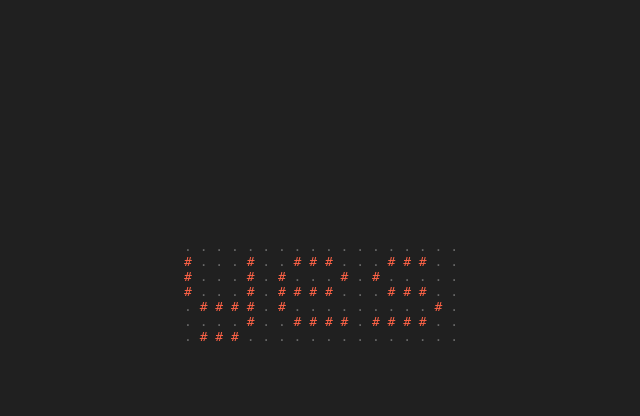
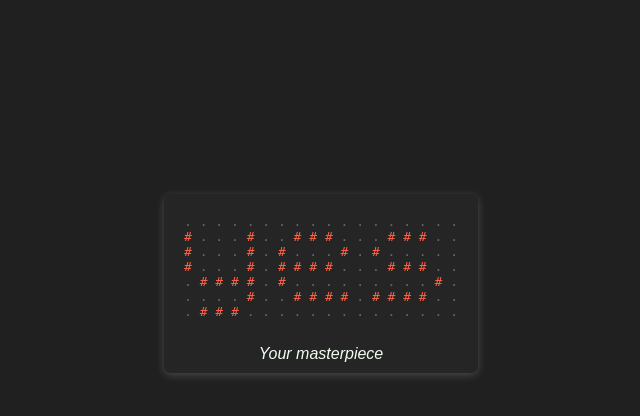
Before and after one commit to krushilnaik/ascii_generator, a Django app: page /generator/ in a window 1280 px wide. Shown: the part 137-553 px from the top of the page, without its empty margins (319-959 px from the left). Run offline with Django 4.2, Linux system fonts and the light colour scheme.

Commit message:
Styling tweaks

```diff
--- a/generator/static/generator/styles.css
+++ b/generator/static/generator/styles.css
@@ -7,5 +7,20 @@
 }
 
 .art {
+  background-color: #ffffff06;
+  border-radius: 7px;
+  padding: 20px;
+  padding-bottom: 0;
+  box-shadow: 0 2px 8px #ffffff31;
   font-family: monospace;
 }
+
+.art p {
+  display: block;
+  padding: 10px 0;
+  font-size: 1rem;
+  text-align: center;
+  color: honeydew;
+  font-family: sans-serif;
+  font-style: italic;
+}
--- a/generator/templates/generator/home.html
+++ b/generator/templates/generator/home.html
@@ -15,5 +15,6 @@
 		{% endfor %}
 			<br />
 		{% endfor %}
+		<p>Your masterpiece</p>
 	</div>
 {% endblock content %}
```
